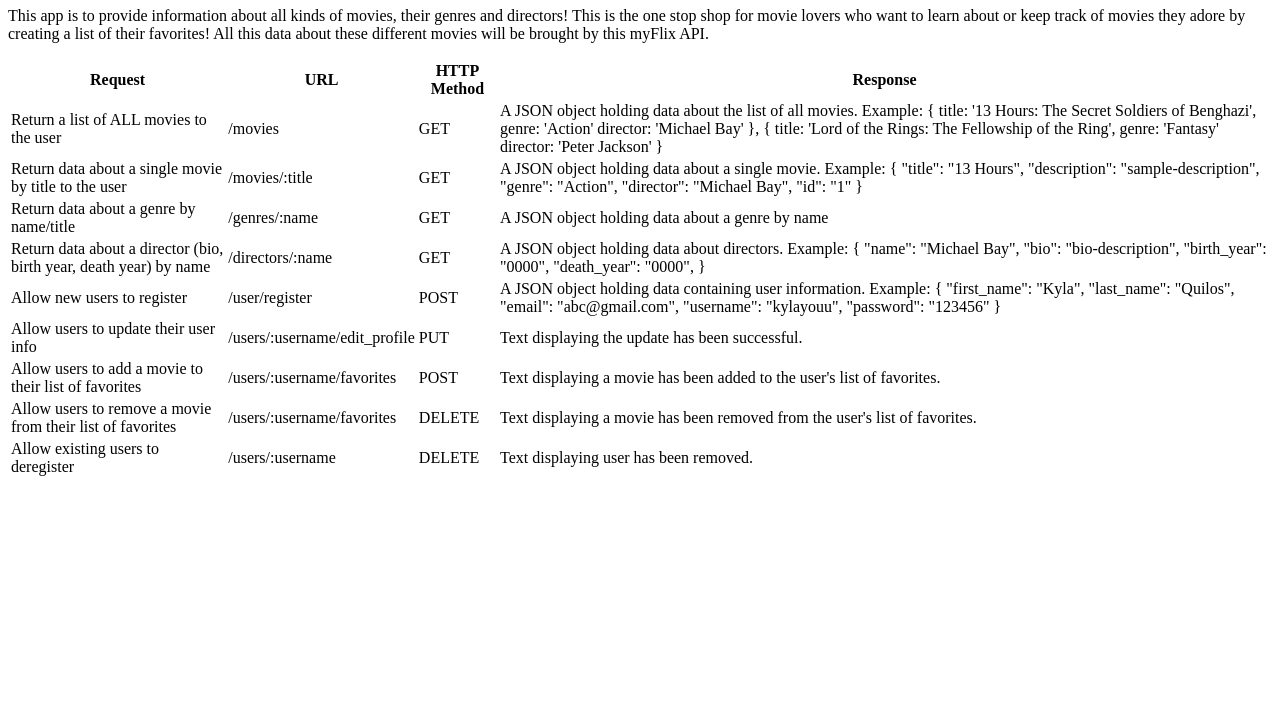
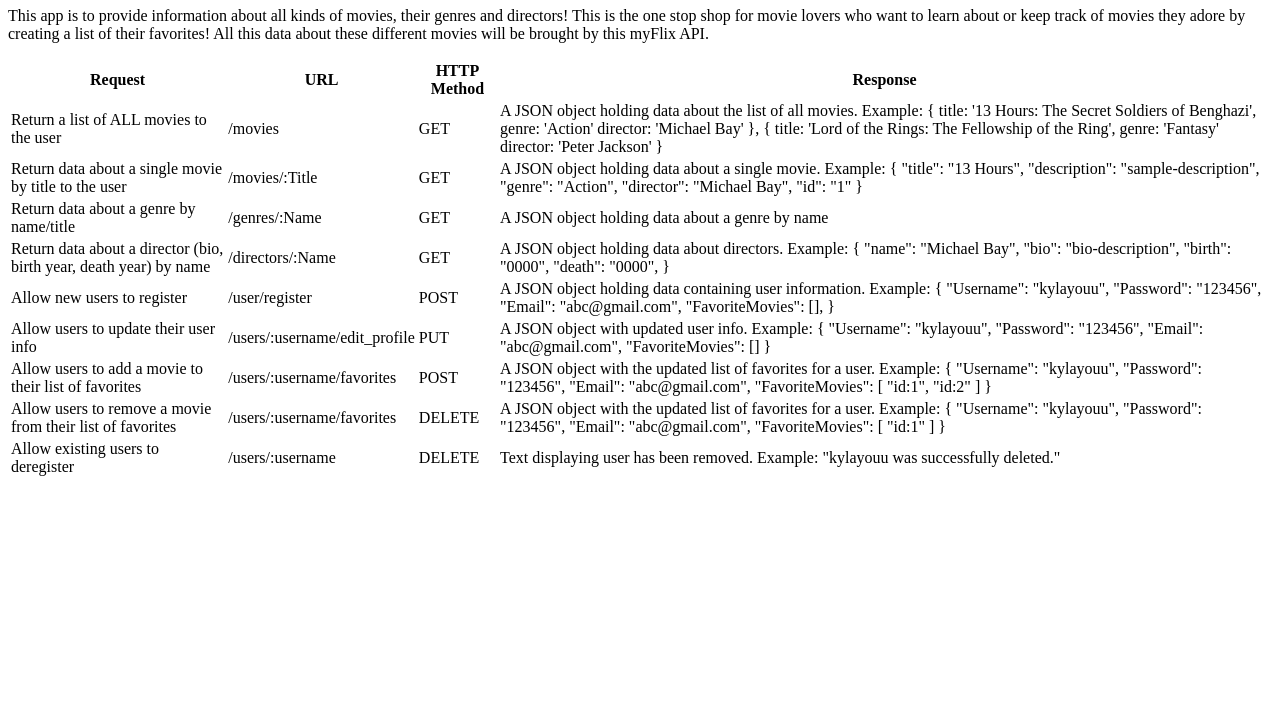
Before and after one commit to kylayouu/myFlix, a website: page public/documentation.html in a window 1280 px wide. Shown: the part 73-800 px from the top of the page. Drawn offline with Linux system fonts and the light colour scheme.

Commit message:
updated to be more accurate with database info

```diff
--- a/public/documentation.html
+++ b/public/documentation.html
@@ -4,10 +4,10 @@
 		<meta charset="UTF-8">
 		<meta http-equiv="X-UA-Compatible" content="IE=edge">
 		<meta name="viewport" content="width=device-width, initial-scale=1.0">
-		<title>myFlix API</title>
+		<title>showFlix API</title>
 	</head>
 	<body class='container'>
-		<h1>myFlix API</h1>
+		<h1>showFlix API</h1>
 		<p>This app is to provide information about all kinds of movies, their genres and directors! This is the one stop shop for movie lovers who want to learn about or keep track of movies they adore by creating a list of their favorites! All this data about these different movies will be brought by this myFlix API.</p>
 
 		<table>
@@ -37,7 +37,7 @@
 				</tr>
 				<tr>
 					<td>Return data about a single movie by title to the user</td>
-					<td>/movies/:title</td>
+					<td>/movies/:Title</td>
 					<td>GET</td>
 					<td>A JSON object holding data about a single movie. Example:
 						{
@@ -51,20 +51,20 @@
 				</tr>
 				<tr>
 					<td>Return data about a genre by name/title</td>
-					<td>/genres/:name</td>
+					<td>/genres/:Name</td>
 					<td>GET</td>
 					<td>A JSON object holding data about a genre by name</td>
 				</tr>
 				<tr>
 					<td>Return data about a director (bio, birth year, death year) by name</td>
-					<td>/directors/:name</td>
+					<td>/directors/:Name</td>
 					<td>GET</td>
 					<td>A JSON object holding data about directors. Example:
 						{
 							"name": "Michael Bay",
 							"bio": "bio-description",
-							"birth_year": "0000",
-							"death_year": "0000",
+							"birth": "0000",
+							"death": "0000",
 						}
 					</td>
 				</tr>
@@ -74,11 +74,10 @@
 					<td>POST</td>
 					<td>A JSON object holding data containing user information. Example:
 						{
-							"first_name": "Kyla",
-							"last_name": "Quilos",
-							"email": "abc@gmail.com",
-							"username": "kylayouu",
-							"password": "123456"
+							"Username": "kylayouu",
+							"Password": "123456",
+							"Email": "abc@gmail.com",
+							"FavoriteMovies": [],
 						}
 					</td>
 				</tr>
@@ -86,25 +85,46 @@
 					<td>Allow users to update their user info</td>
 					<td>/users/:username/edit_profile</td>
 					<td>PUT</td>
-					<td>Text displaying the update has been successful.</td>
+					<td>A JSON object with updated user info. Example:
+						{
+							"Username": "kylayouu",
+							"Password": "123456",
+							"Email": "abc@gmail.com",
+							"FavoriteMovies": []
+						}
+					</td>
 				</tr>
 				<tr>
 					<td>Allow users to add a movie to their list of favorites</td>
 					<td>/users/:username/favorites</td>
 					<td>POST</td>
-					<td>Text displaying a movie has been added to the user's list of favorites.</td>
+					<td>A JSON object with the updated list of favorites for a user. Example:
+						{
+							"Username": "kylayouu",
+							"Password": "123456",
+							"Email": "abc@gmail.com",
+							"FavoriteMovies": [ "id:1", "id:2" ]
+						}
+					</td>
 				</tr>
 				<tr>
 					<td>Allow users to remove a movie from their list of favorites</td>
 					<td>/users/:username/favorites</td>
 					<td>DELETE</td>
-					<td>Text displaying a movie has been removed from the user's list of favorites.</td>
+					<td>A JSON object with the updated list of favorites for a user. Example:
+						{
+							"Username": "kylayouu",
+							"Password": "123456",
+							"Email": "abc@gmail.com",
+							"FavoriteMovies": [ "id:1" ]
+						}
+					</td>
 				</tr>
 				<tr>
 					<td>Allow existing users to deregister</td>
 					<td>/users/:username</td>
 					<td>DELETE</td>
-					<td>Text displaying user has been removed.</td>
+					<td>Text displaying user has been removed. Example: "kylayouu was successfully deleted."</td>
 				</tr>
 			</tbody>
 		</table>
```
